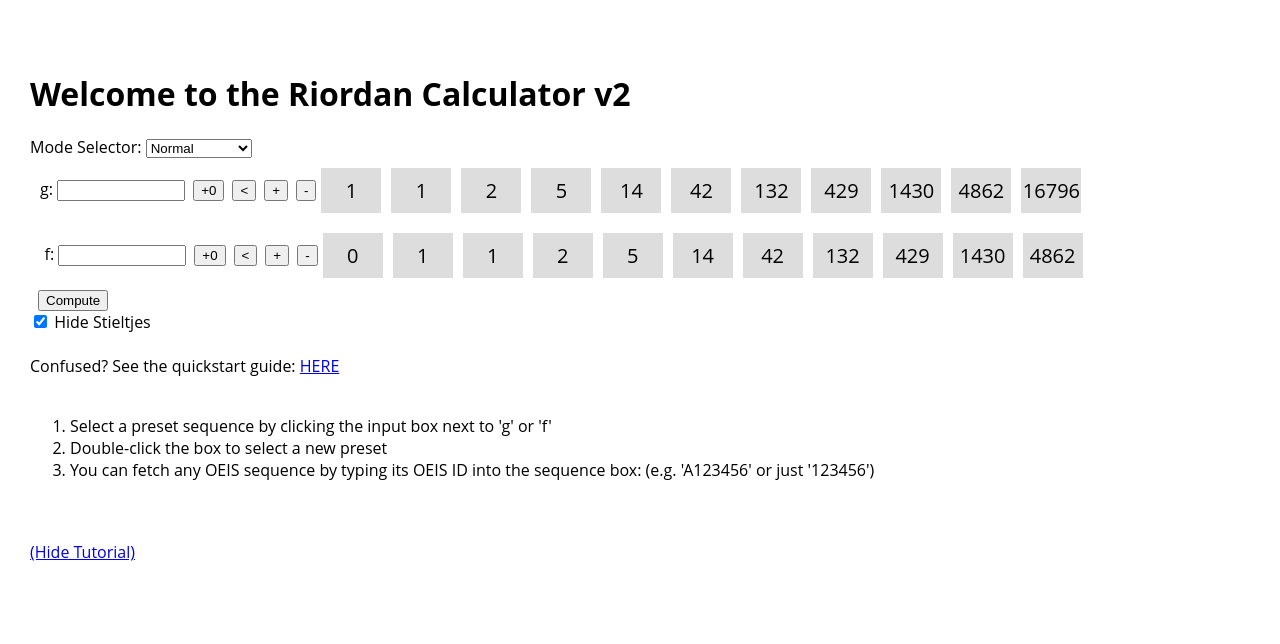
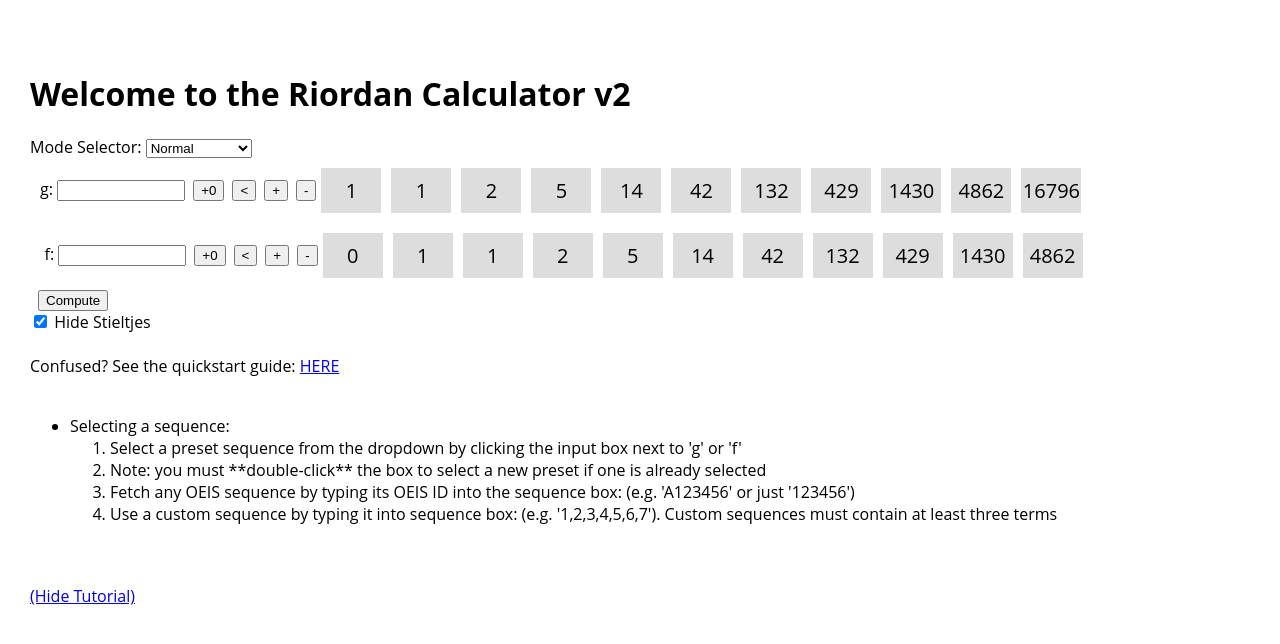
Before and after one commit to jamesshapiro/riordan-calculator-react, a React (Create React App) app: page / in a window 1280 px wide. Both pictures are taken after a click on the link "HERE". Shown: the top 644 px of the page. Built offline with nearby package versions, Linux system fonts and the light colour scheme.

Commit message:
allow spaces in field input and add tutorial instructions

```diff
--- a/src/App.js
+++ b/src/App.js
@@ -139,7 +139,7 @@ class App extends Component {
       sequences = (
         <span>
           <SequenceContainer sequence={this.props.gSequence} />
-          <SequenceContainer sequence={{...this.props.gSequence, sequence: [0].concat(this.props.gSequence.sequence)}} disableControls={true} />
+          <SequenceContainer sequence={{ ...this.props.gSequence, sequence: [0].concat(this.props.gSequence.sequence) }} disableControls={true} />
         </span>
       )
     }
@@ -158,15 +158,23 @@ class App extends Component {
     if (this.state.showTutorial) {
       tutorialText = (
         <div>
-          <ol>
-            <li>{"Select a preset sequence by clicking the input box next to 'g' or 'f'"}</li>
-            <li>{"Double-click the box to select a new preset"}</li>
-            <li>{"You can fetch any OEIS sequence by typing its OEIS ID into the sequence box: (e.g. 'A123456' or just '123456')"}</li>
-          </ol>
+          <ul>
+            <li>
+              {"Selecting a sequence:"}
+              <ol>
+                <li>{"Select a preset sequence from the dropdown by clicking the input box next to 'g' or 'f'"}</li>
+                <li>{"Note: you must **double-click** the box to select a new preset if one is already selected"}</li>
+                <li>{"Fetch any OEIS sequence by typing its OEIS ID into the sequence box: (e.g. 'A123456' or just '123456')"}</li>
+                <li>{"Use a custom sequence by typing it into sequence box: (e.g. '1,2,3,4,5,6,7'). Custom sequences must contain at least three terms"}</li>
+              </ol>
+            </li>
+
+          </ul>
+
           <br /><br />
           <a href="#" onClick={() => this.toggleTutorial()}>
-          {"(Hide Tutorial)"}
-        </a><br /><br />
+            {"(Hide Tutorial)"}
+          </a><br /><br />
         </div>
       )
     }
--- a/src/components/SequenceContainer/SequenceContainer.js
+++ b/src/components/SequenceContainer/SequenceContainer.js
@@ -69,10 +69,14 @@ class SequenceContainer extends Component {
     }
 
     isValidCustomSequence = (input) => {
+        console.log(input)
+        console.log((input.match(/,/g)||[]).length)
         if ((input.match(/,/g)||[]).length < 2) {
             return false
         }
-        const integers = input.split(',')
+        const nospaces = input.replace(/\s/g, '');
+        console.log(nospaces)
+        const integers = nospaces.split(',')
         for (let x of integers) {
             if (!this.isInteger(x)) {
                 return false
@@ -82,6 +86,7 @@ class SequenceContainer extends Component {
     }
 
     sequenceSelectHandler = (event) => {
+        console.log('in sequence select')
         this.setState({storedValue: event.target.value, selectorValue: event.target.value})
         const lowercased = event.target.value.toLowerCase()
         if (sequenceNames.includes(lowercased)) {
```
